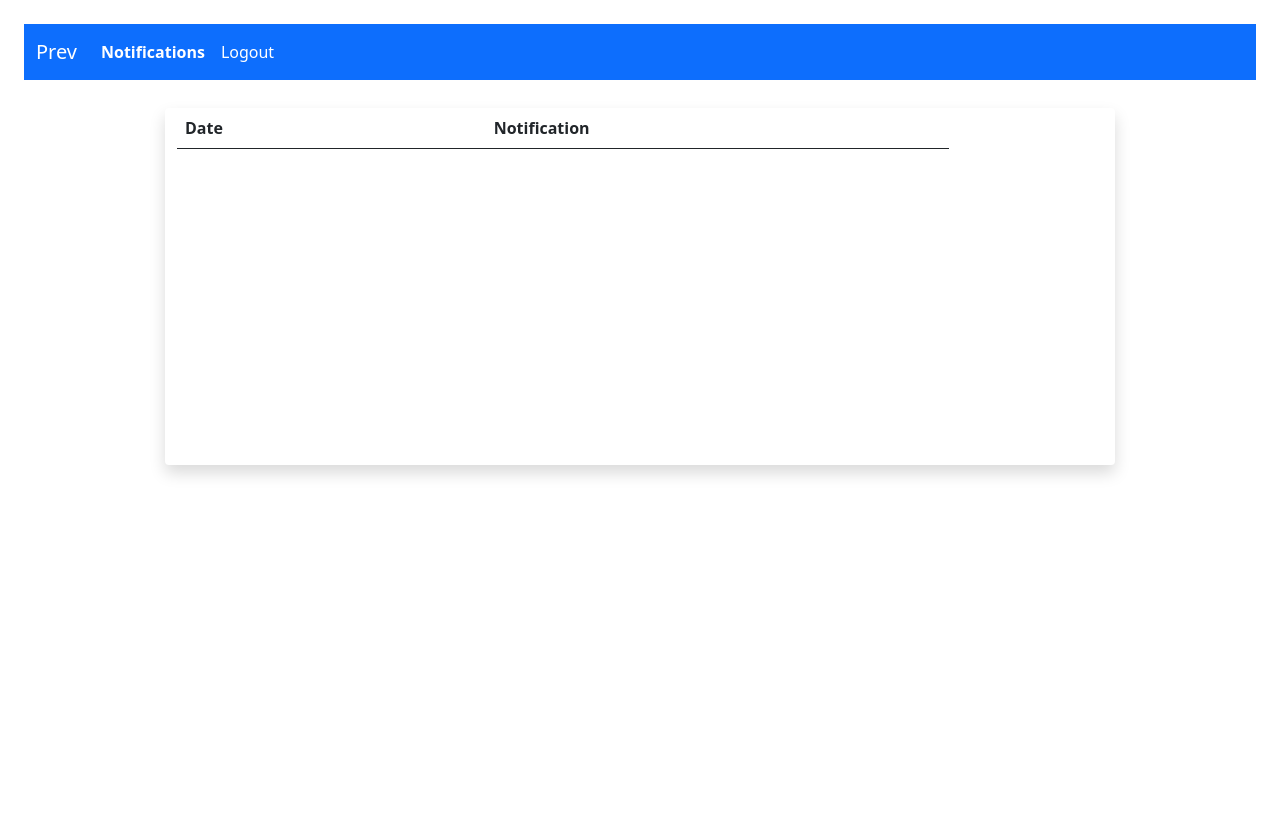
After one commit to ugurduz/SWE599, a Django app: page /notifications/ in a window 1280 px wide. The commit adds this page. Run offline with Django 3.2, Linux system fonts and the light colour scheme; the visitor is signed in with stand-in values (Sample User, id 1); data that the repository does not hold is empty.

Commit message:
notification tab is activated

```diff
--- a/review/admin.py
+++ b/review/admin.py
@@ -1,7 +1,7 @@
 from django.contrib import admin
 
 # Register your models here.
-from .models import Profile, Course, Student, AssignmentGeneral, Assignment, Reviewer, Review, Upload
+from .models import Profile, Course, Student, AssignmentGeneral, Assignment, Reviewer, Review, Upload, Notifications
 
 admin.site.register(Profile)
 admin.site.register(Course)
@@ -11,3 +11,4 @@ admin.site.register(Assignment)
 admin.site.register(Reviewer)
 admin.site.register(Review)
 admin.site.register(Upload)
+admin.site.register(Notifications)
--- a/review/models.py
+++ b/review/models.py
@@ -1,3 +1,4 @@
+from time import timezone
 from turtle import title
 from django.db import models
 import uuid
@@ -126,3 +127,11 @@ class Upload(models.Model):
 
     def __str__(self):
         return str(self.uploadid)
+
+class Notifications(models.Model):
+    user = models.ForeignKey(Profile,  null=True, blank=True, on_delete=models.CASCADE)
+    body = models.TextField(max_length=3000, null=True, blank=True)
+    created = models.DateTimeField(auto_now_add=True, editable=False)
+
+    def __str__(self):
+        return str(self.body)
--- a/review/urls.py
+++ b/review/urls.py
@@ -23,5 +23,6 @@ urlpatterns =[
     path('review/<str:pk>/upload', views.uploadReview, name="uploadreview"),
     path('reviews/<str:pk>/', views.reviews, name="reviews"),
     path('review/<str:pk>/', views.review, name="review"),
+    path('notifications/', views.notifications, name="notifications"),
 
 ]
--- a/review/views.py
+++ b/review/views.py
@@ -9,7 +9,7 @@ from django.core.files.base import ContentFile
 from django.forms.widgets import HiddenInput
 from django.shortcuts import render, redirect
 from django.http import HttpResponse
-from .models import Profile, Course, AssignmentGeneral, Assignment, Review, Upload, Student, Reviewer
+from .models import Profile, Course, AssignmentGeneral, Assignment, Review, Upload, Student, Reviewer, Notifications
 from .forms import UserCreationForm, CourseCreationForm, AssignmentCreationForm, ReviewCreationForm, AssignStudents,AssignReviewers, AssignmentUploadForm, ReviewUploadForm, DefineUserType, AddtoCourse
 from django.contrib.auth import login, authenticate, logout
 from django.contrib.auth.models import User
@@ -165,6 +165,16 @@ def assignStudents(request, pk):
         form = AssignStudents(request.POST)
 
         if form.is_valid():
+
+            #Notifications
+            userid = form.cleaned_data.get('assignee')
+            assignment = form.cleaned_data.get('assgeneral')
+            course = assignmentList.courseid.title
+            body = "You have a new assignment: "+str(course)+" - "+str(assignment)
+            notification_instance = Notifications.objects.create(user = userid, body = body)
+            #Notifications
+
+
             print(form.data)
             form.save()
 
@@ -186,6 +196,15 @@ def createReview(request, pk):
         form = ReviewCreationForm(request.POST)
         print(form.data)
     if form.is_valid():
+
+        #Notifications
+        userid = form.cleaned_data.get('reviewer')
+        review = form.cleaned_data.get('assgeneral')
+        course = courseid2.title
+        body = "You have a new review task: "+str(course)+" - "+str(review)
+        notification_instance = Notifications.objects.create(user = userid, body = body)
+        #Notifications
+
         print(form.data)
         form.save()
 
@@ -296,11 +315,29 @@ def addtoCourse(request):
     courseList = Course.objects.filter()
     studentList = Profile.objects.filter(type='student')
 
+
     if request.method == 'POST':
         form = AddtoCourse(request.POST)
         print(form.data)
     if form.is_valid():
+
+        #Notifications
+        userid = form.cleaned_data.get('studentid')
+        course = form.cleaned_data.get('courseid')
+        print(course)
+        body = "You are assigned as student to the course: "+str(course)
+        notification_instance = Notifications.objects.create(user = userid, body = body)
+        #Notifications
+
         form.save()
 
     context = {'form':form, 'profile':profile, 'courseList':courseList, 'studentList':studentList}
     return render(request, 'addtocourse.html', context)
+
+
+def notifications(request):
+    profile = request.user.profile
+    notificationList = Notifications.objects.filter(user = profile)
+    context ={'notificationList':notificationList}
+
+    return render(request, 'notifications.html', context)
--- a/templates/navbar.html
+++ b/templates/navbar.html
@@ -42,6 +42,7 @@
                             <a href="/reviews" class="nav-item nav-link active">Reviews</a>
 
                         {% endif %}
+                        <a href="/notifications" class="nav-item nav-link active"><b>Notifications</b></a>
                         <a href="/logout" class="nav-item nav-link active">Logout</a>
                     {% else %}
                     <a href="/login" class="nav-item nav-link active">Login</a>
--- /dev/null
+++ b/templates/notifications.html
@@ -0,0 +1,87 @@
+{% extends 'main.html' %}
+{% block content %}
+
+<style>
+/*
+*
+* ==========================================
+* CUSTOM UTIL CLASSES
+* ==========================================
+*
+*/
+.table-fixed tbody {
+    height: 300px;
+    overflow-y: auto;
+    width: 100%;
+}
+
+.table-fixed thead,
+.table-fixed tbody,
+.table-fixed tr,
+.table-fixed td,
+.table-fixed th {
+    display: block;
+}
+
+.table-fixed tbody td,
+.table-fixed tbody th,
+.table-fixed thead > tr > th {
+    float: left;
+    position: relative;
+}
+
+body {
+    background: #ffffff;
+    background: -webkit-linear-gradient(to right, #ffffff, #ffffff);
+    background: linear-gradient(to right, #ffffff, #ffffff);
+    min-height: 100vh;
+
+}
+</style>
+
+
+    <div class="container py-1">
+        <div class="row">
+            <div class="col-lg-10 mx-auto bg-white rounded shadow">
+
+                <!-- Fixed header table-->
+                <div class="table-responsive">
+                    <table class="table table-fixed">
+                        <thead>
+                            <tr>
+                                <th scope="col" class="col-4">Date</th>
+                                <th scope="col" class="col-6">Notification</th>
+                            </tr>
+                        </thead>
+
+                        <tbody>
+                            {% for notification in notificationList %}
+                            <tr>
+                                <td class="col-4">{{notification.created}}</td>
+                                <td class="col-6">{{notification.body}}</td>
+                            </tr>
+                            {% endfor %}
+                        </tbody>
+                    </table>
+                </div><!-- End -->
+
+            </div>
+        </div>
+    </div>
+
+{% for notification in notificationList %}
+<div class="toast" role="alert" aria-live="assertive" aria-atomic="true" data-autohide="false">
+    <div class="toast-header">
+      <svg class="rounded mr-2" width="20" height="20" xmlns="http://www.w3.org/2000/svg" preserveAspectRatio="xMidYMid slice"
+        focusable="false" role="img">
+        <rect fill="#007aff" width="100%" height="100%" /></svg>
+      <strong class="mr-auto">Notification</strong>
+      <small class="text-muted">{{notification.created}}</small>
+    </div>
+    <div class="toast-body">
+        {{notification.body}}
+    </div>
+  </div>
+{% endfor %}
+
+{% endblock %}
```
Also changed, not shown: review/migrations/0012_notifications.py (added).
